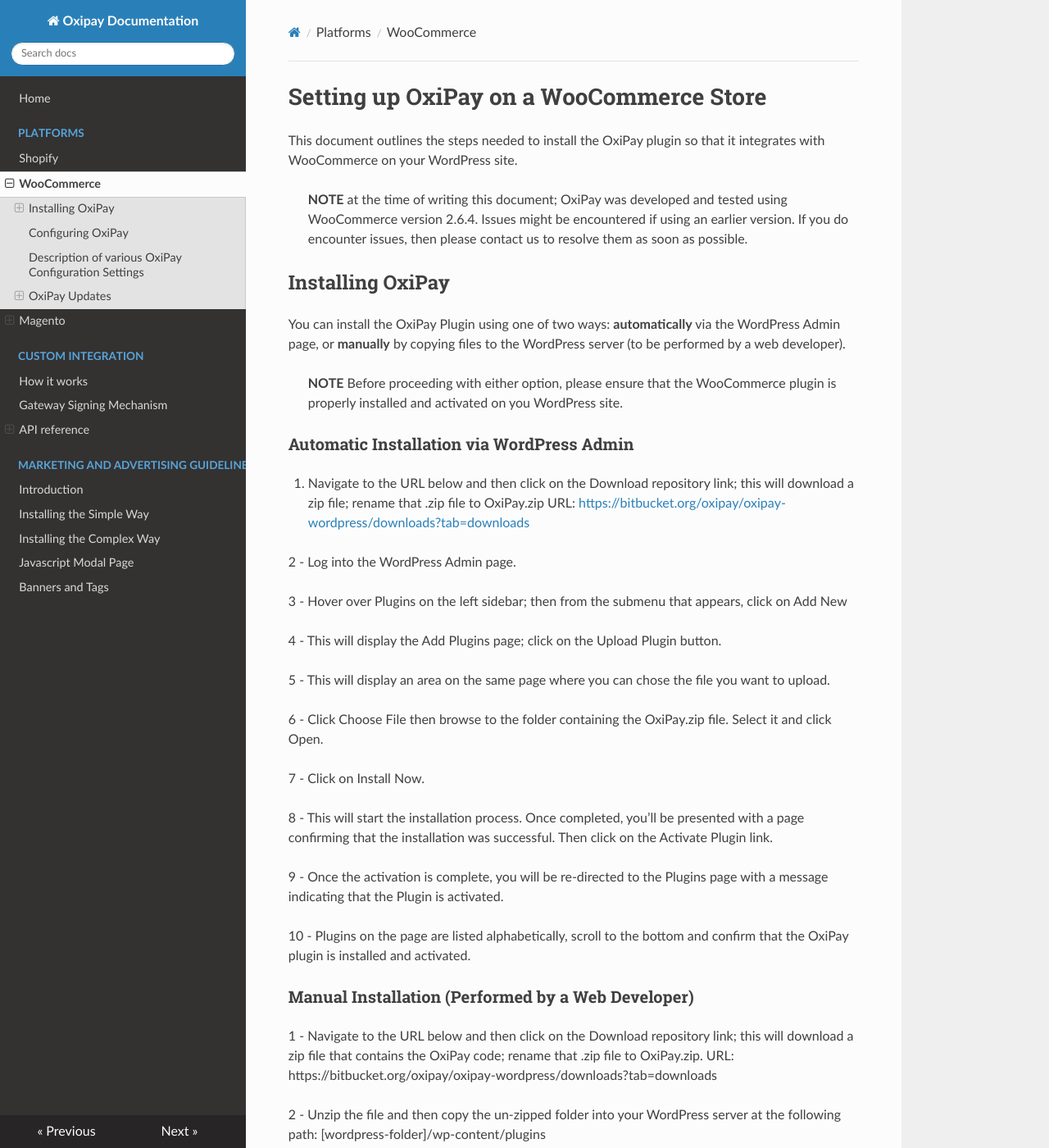
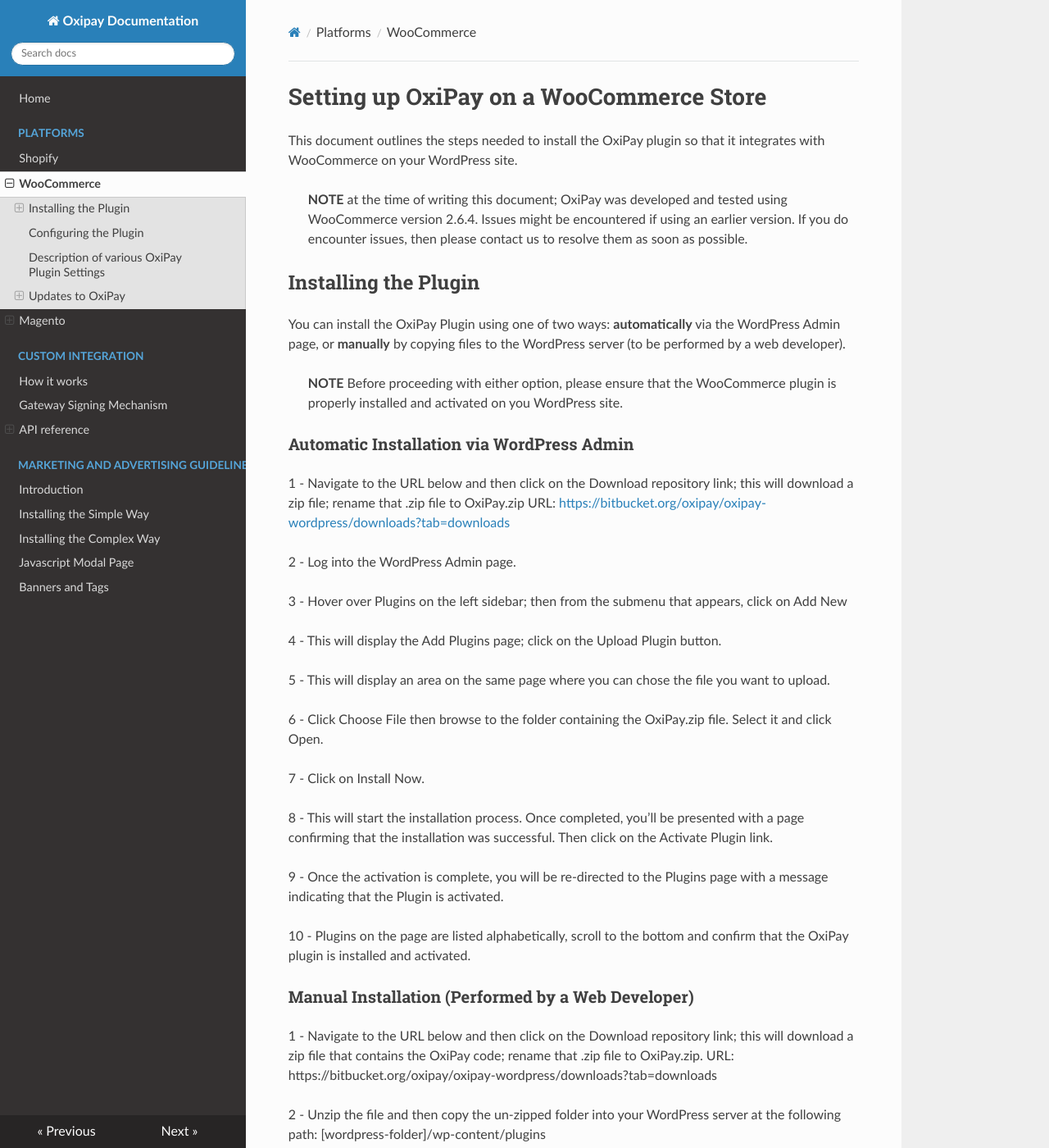
Before and after one commit to oxipay/oxidocs, an MkDocs documentation site: the page built from docs/platforms/woocommerce.md, in a window 1280 px wide and 1400 px high. Shown: the whole window at 82% size. Built offline with MkDocs 1.6.1, drawn with Linux system fonts in a browser that asks for light colours; nearby versions of some CDN libraries; old or Windows-style settings are respelled for this version of MkDocs; some of the changed text lies outside the part shown.

Commit message:
updated woocommerce section, added shopify

```diff
--- a/docs/platforms/woocommerce.md
+++ b/docs/platforms/woocommerce.md
@@ -4,14 +4,14 @@
 
 > **NOTE** at the time of writing this document; OxiPay was developed and tested using WooCommerce version 2.6.4. Issues might be encountered if using an earlier version. If you do encounter issues, then please contact us to resolve them as soon as possible.
 
-## Installing OxiPay
+## Installing the Plugin
 
 You can install the OxiPay Plugin using one of two ways: **automatically** via the WordPress Admin page, or **manually** by copying files to the WordPress server (to be performed by a web developer).
 
 > **NOTE** Before proceeding with either option, please ensure that the WooCommerce plugin is properly installed and activated on you WordPress site.
 
 ### Automatic Installation via WordPress Admin
-1. Navigate to the URL below and then click on the Download repository link; this will download a zip file; rename that .zip file to OxiPay.zip
+1 - Navigate to the URL below and then click on the Download repository link; this will download a zip file; rename that .zip file to OxiPay.zip
 URL: [https://bitbucket.org/oxipay/oxipay-wordpress/downloads?tab=downloads](https://bitbucket.org/oxipay/oxipay-wordpress/downloads?tab=downloads)
 
 2 - Log into the WordPress Admin page.
@@ -38,7 +38,7 @@
 
 2 - Unzip the file and then copy the un-zipped folder into your WordPress server at the following path: [wordpress-folder]/wp-content/plugins
 
-## Configuring OxiPay
+## Configuring the Plugin
 1 - Log into the WordPress Admin page.
 
 2 - Hover over Plugins on the left sidebar. From the submenu that appears, click on Installed Plugins.
@@ -51,7 +51,7 @@
 Next is a description of the various settings that you will find on this page.
 
 
-## Description of various OxiPay Configuration Settings
+## Description of various OxiPay Plugin Settings
 **Enable**: Ticking it enables OxiPay as a payment option, otherwise it is disabled.
 
 **Test Mode**: Enables OxiPay Test Mode. Enable when instructed by Certegy to diagnose and troubleshoot possible issues with OxiPay.
@@ -69,7 +69,7 @@
 
 Once you have finished updating the various OxiPay settings, click on the Save changes button at the bottom of the page. This will then display a message at the top of the page indicating that the saving was successful.
 
-##OxiPay Updates##
+##Updates to OxiPay##
 
 Updates to OxiPay might be made in the future to either accommodate newer internet technologies that we deem essential to integrate into our OxiPay plugin or newer versions of WooCommerce or WordPress. Our recommendation is that the existing OxiPay plugin is first deactivated and then deleted.
 
```
Also changed, not shown: docs/platforms/shopify.md (+64 -0 lines).
